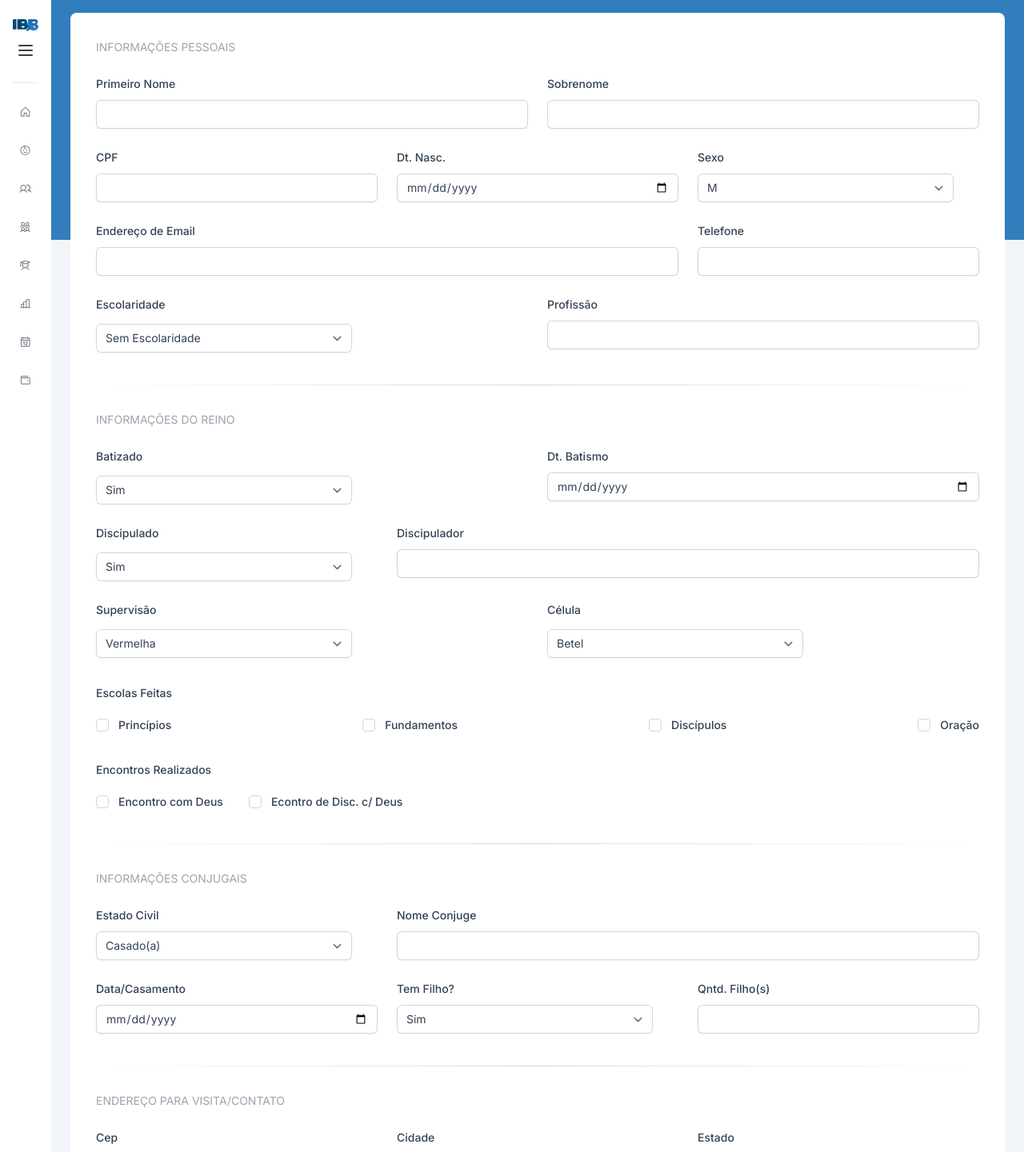
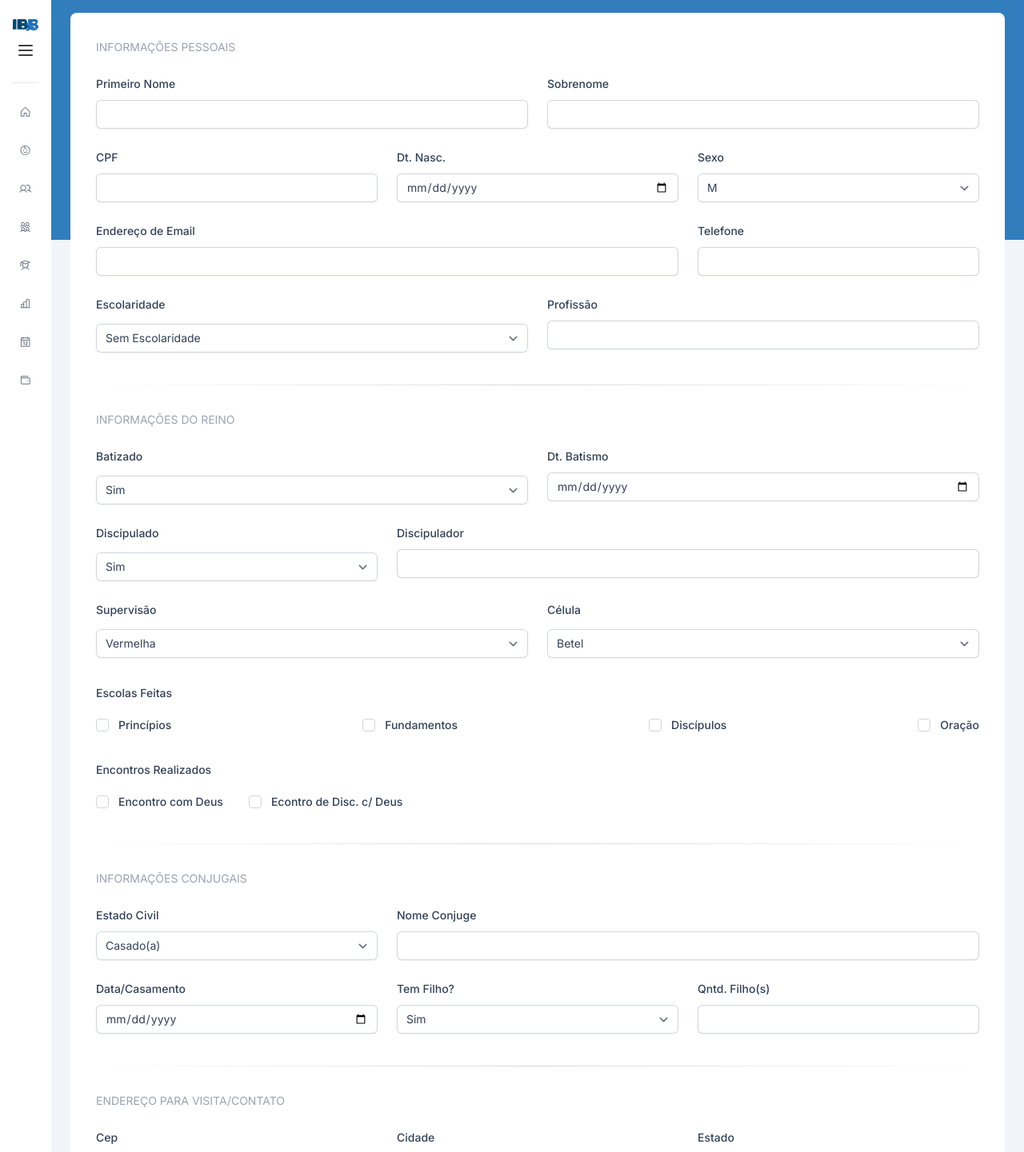
Before and after one commit to WellingtonNadson1/web, a Next.js app: page /novo-membro in a window 1280 px wide. Shown: the top 1441 px of the page at 80% size. Built offline with nearby package versions, Linux system fonts and the light colour scheme.

Commit message:
Adjust in layout forms new member

```diff
--- a/src/app/novo-membro/page.jsx
+++ b/src/app/novo-membro/page.jsx
@@ -99,7 +99,7 @@
                       <select
                         id="sexo"
                         name="sexo"
-                        className="block w-full rounded-md border-0 py-1.5 text-slate-700 shadow-sm ring-1 ring-inset ring-gray-300 focus:ring-2 focus:ring-inset focus:ring-blue-600 sm:max-w-xs sm:text-sm sm:leading-6"
+                        className="block w-full rounded-md border-0 py-1.5 text-slate-700 shadow-sm ring-1 ring-inset ring-gray-300 focus:ring-2 focus:ring-inset focus:ring-blue-600 sm:text-sm sm:leading-6"
                       >
                         <option>M</option>
                         <option>F</option>
@@ -153,7 +153,7 @@
                       <select
                         id="escolaridade"
                         name="escolaridade"
-                        className="block w-full rounded-md border-0 py-1.5 text-slate-700 shadow-sm ring-1 ring-inset ring-gray-300 focus:ring-2 focus:ring-inset focus:ring-blue-600 sm:max-w-xs sm:text-sm sm:leading-6"
+                        className="block w-full rounded-md border-0 py-1.5 text-slate-700 shadow-sm ring-1 ring-inset ring-gray-300 focus:ring-2 focus:ring-inset focus:ring-blue-600 sm:text-sm sm:leading-6"
                       >
                         <option>Sem Escolaridade</option>
                         <option>Fundamental Incompleto</option>
@@ -202,7 +202,7 @@
                       <select
                         id="batizado"
                         name="batizado"
-                        className="block w-full rounded-md border-0 py-1.5 text-slate-700 shadow-sm ring-1 ring-inset ring-gray-300 focus:ring-2 focus:ring-inset focus:ring-blue-600 sm:max-w-xs sm:text-sm sm:leading-6"
+                        className="block w-full rounded-md border-0 py-1.5 text-slate-700 shadow-sm ring-1 ring-inset ring-gray-300 focus:ring-2 focus:ring-inset focus:ring-blue-600 sm:text-sm sm:leading-6"
                       >
                         <option>Sim</option>
                         <option>Não</option>
@@ -238,7 +238,7 @@
                       <select
                         id="is-discipulado"
                         name="is-discipulado"
-                        className="block w-full rounded-md border-0 py-1.5 text-slate-700 shadow-sm ring-1 ring-inset ring-gray-300 focus:ring-2 focus:ring-inset focus:ring-blue-600 sm:max-w-xs sm:text-sm sm:leading-6"
+                        className="block w-full rounded-md border-0 py-1.5 text-slate-700 shadow-sm ring-1 ring-inset ring-gray-300 focus:ring-2 focus:ring-inset focus:ring-blue-600 sm:text-sm sm:leading-6"
                       >
                         <option>Sim</option>
                         <option>Não</option>
@@ -274,7 +274,7 @@
                       <select
                         id="supervisao"
                         name="supervisao"
-                        className="block w-full rounded-md border-0 py-1.5 text-slate-700 shadow-sm ring-1 ring-inset ring-gray-300 focus:ring-2 focus:ring-inset focus:ring-blue-600 sm:max-w-xs sm:text-sm sm:leading-6"
+                        className="block w-full rounded-md border-0 py-1.5 text-slate-700 shadow-sm ring-1 ring-inset ring-gray-300 focus:ring-2 focus:ring-inset focus:ring-blue-600 sm:text-sm sm:leading-6"
                       >
                         <option>Vermelha</option>
                         <option>Azul</option>
@@ -296,7 +296,7 @@
                       <select
                         id="celula"
                         name="celula"
-                        className="block w-full rounded-md border-0 py-1.5 text-slate-700 shadow-sm ring-1 ring-inset ring-gray-300 focus:ring-2 focus:ring-inset focus:ring-blue-600 sm:max-w-xs sm:text-sm sm:leading-6"
+                        className="block w-full rounded-md border-0 py-1.5 text-slate-700 shadow-sm ring-1 ring-inset ring-gray-300 focus:ring-2 focus:ring-inset focus:ring-blue-600 sm:text-sm sm:leading-6"
                       >
                         <option>Betel</option>
                         <option>Kadosh</option>
@@ -457,7 +457,7 @@
                         id="estado-civil"
                         name="estado-civil"
                         autoComplete="estado-civil-name"
-                        className="block w-full rounded-md border-0 py-1.5 text-slate-700 shadow-sm ring-1 ring-inset ring-gray-300 focus:ring-2 focus:ring-inset focus:ring-blue-600 sm:max-w-xs sm:text-sm sm:leading-6"
+                        className="block w-full rounded-md border-0 py-1.5 text-slate-700 shadow-sm ring-1 ring-inset ring-gray-300 focus:ring-2 focus:ring-inset focus:ring-blue-600 sm:text-sm sm:leading-6"
                       >
                         <option>Casado(a)</option>
                         <option>Solteiro(a)</option>
@@ -514,7 +514,7 @@
                         id="tem-filho"
                         name="tem-filho"
                         autoComplete="estado-civil-name"
-                        className="block w-full rounded-md border-0 py-1.5 text-slate-700 shadow-sm ring-1 ring-inset ring-gray-300 focus:ring-2 focus:ring-inset focus:ring-blue-600 sm:max-w-xs sm:text-sm sm:leading-6"
+                        className="block w-full rounded-md border-0 py-1.5 text-slate-700 shadow-sm ring-1 ring-inset ring-gray-300 focus:ring-2 focus:ring-inset focus:ring-blue-600 sm:text-sm sm:leading-6"
                       >
                         <option>Sim</option>
                         <option>Não</option>
```
